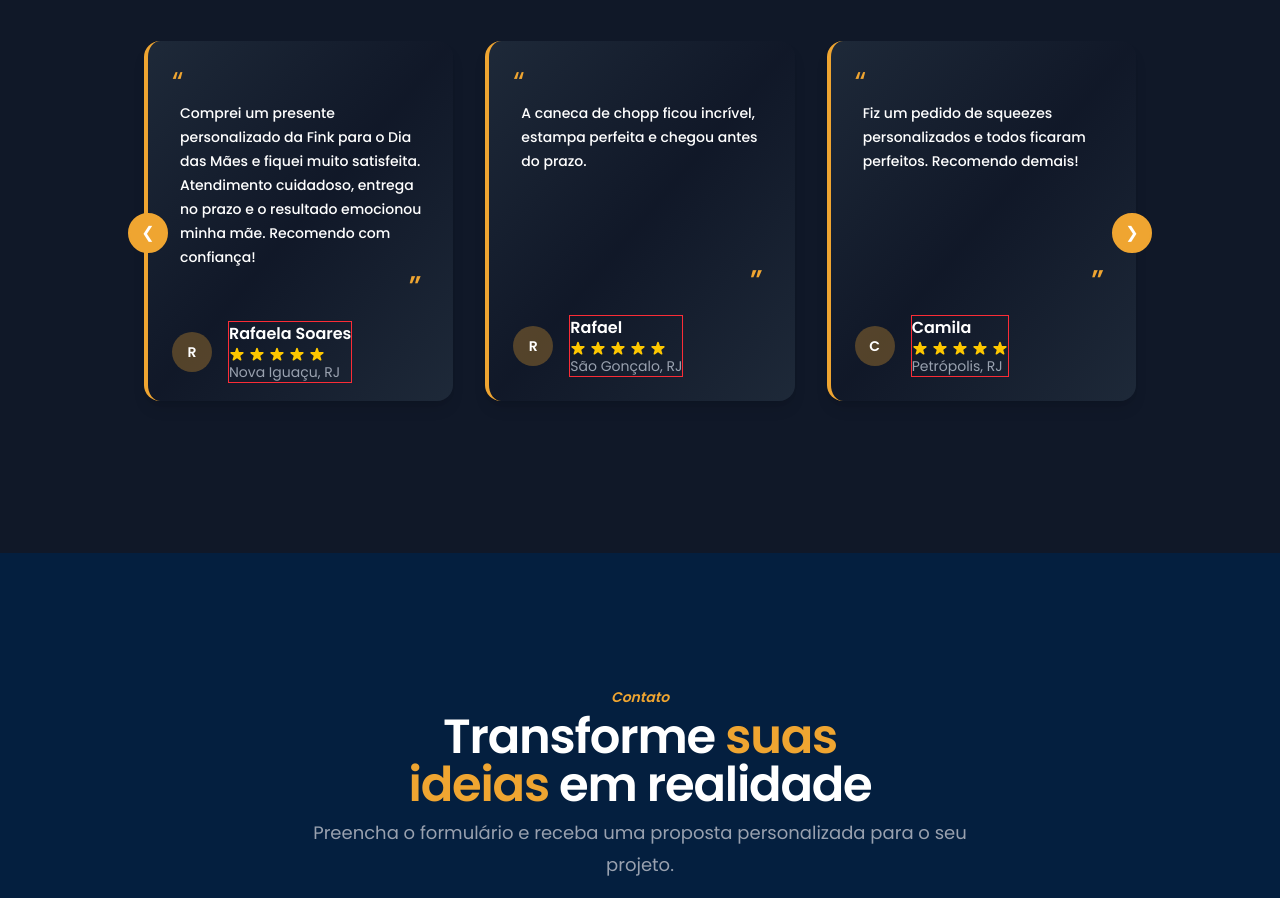
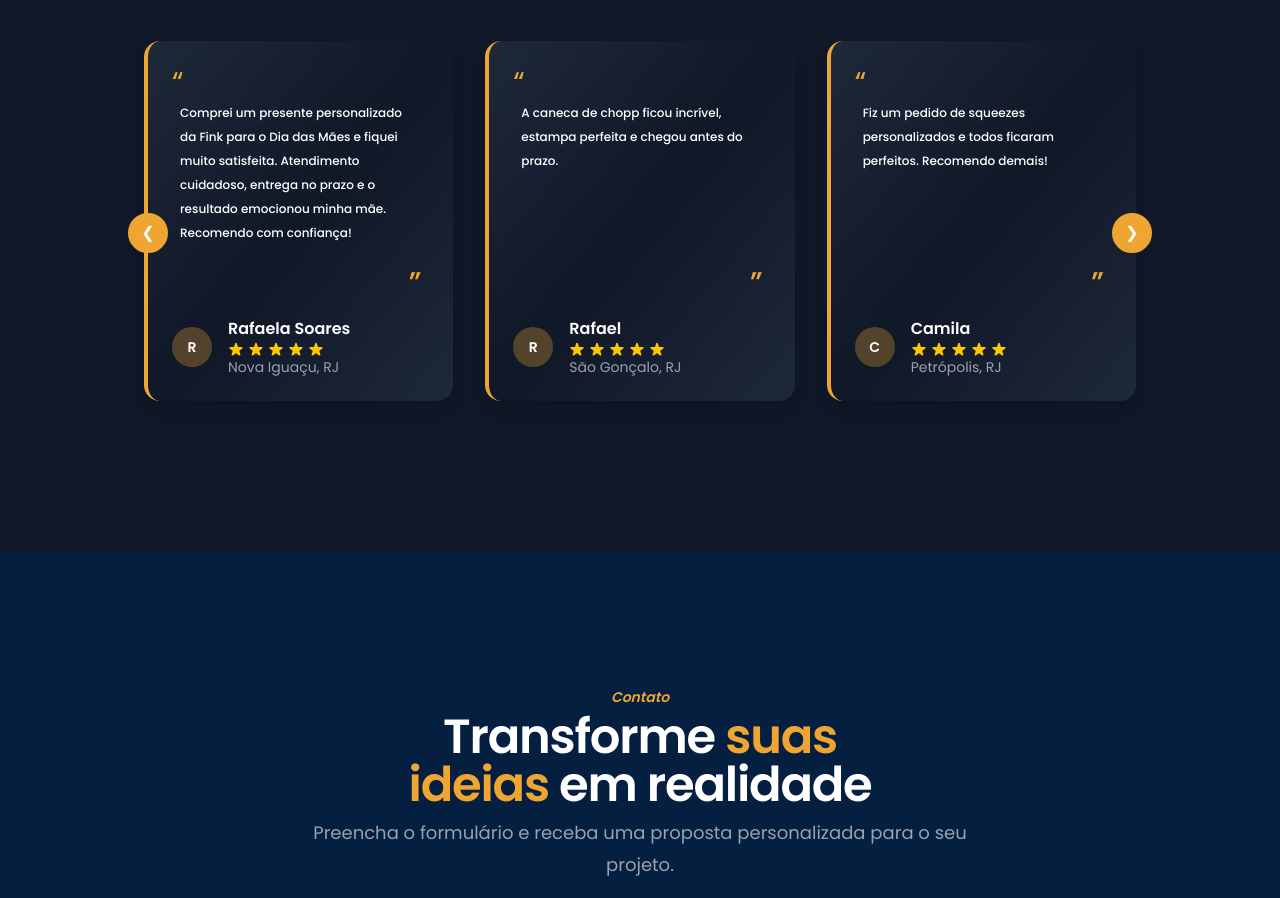
Before and after one commit to Daniel-Formoso/finkestamparia, a Next.js app: page / in a window 1280 px wide. Shown: the part 4391-5289 px from the top of the page. Built offline with nearby package versions, Linux system fonts and the light colour scheme; what tailwindcss-animated would draw is missing.

Commit message:
Update page.tsx

```diff
--- a/src/app/components/depoimentos/page.tsx
+++ b/src/app/components/depoimentos/page.tsx
@@ -117,7 +117,7 @@ export default function Testimonials() {
             >
               <figure className="bg-gradient-to-br from-gray-800 via-gray-900 to-gray-800 border-l-4 border-[#EFA531] rounded-2xl h-[360px] flex flex-col justify-between p-6 shadow-lg">
                 <div className="text-[#EFA531] text-3xl">“</div>
-                <blockquote className="text-left text-sm/6 font-medium text-white flex-grow flex flex-col justify-between px-2">
+                <blockquote className="text-left text-xs/6 font-medium text-white flex-grow flex flex-col justify-between px-2">
                   <p>{t.text}</p>
                   <div className="text-[#EFA531] text-3xl self-end">”</div>
                 </blockquote>
@@ -125,7 +125,7 @@ export default function Testimonials() {
                   <div className="w-10 h-10 rounded-full bg-[#EFA531]/30 flex items-center justify-center text-white font-semibold text-sm">
                     {t.name.charAt(0).toUpperCase()}
                   </div>
-                  <div className="flex flex-col items-start border-1 border-red-500">
+                  <div className="flex flex-col items-start">
                     <div className="text-white font-semibold">{t.name}</div>
                     <div className="flex space-x-1">
                       {[...Array(5)].map((_, i) => (
```
